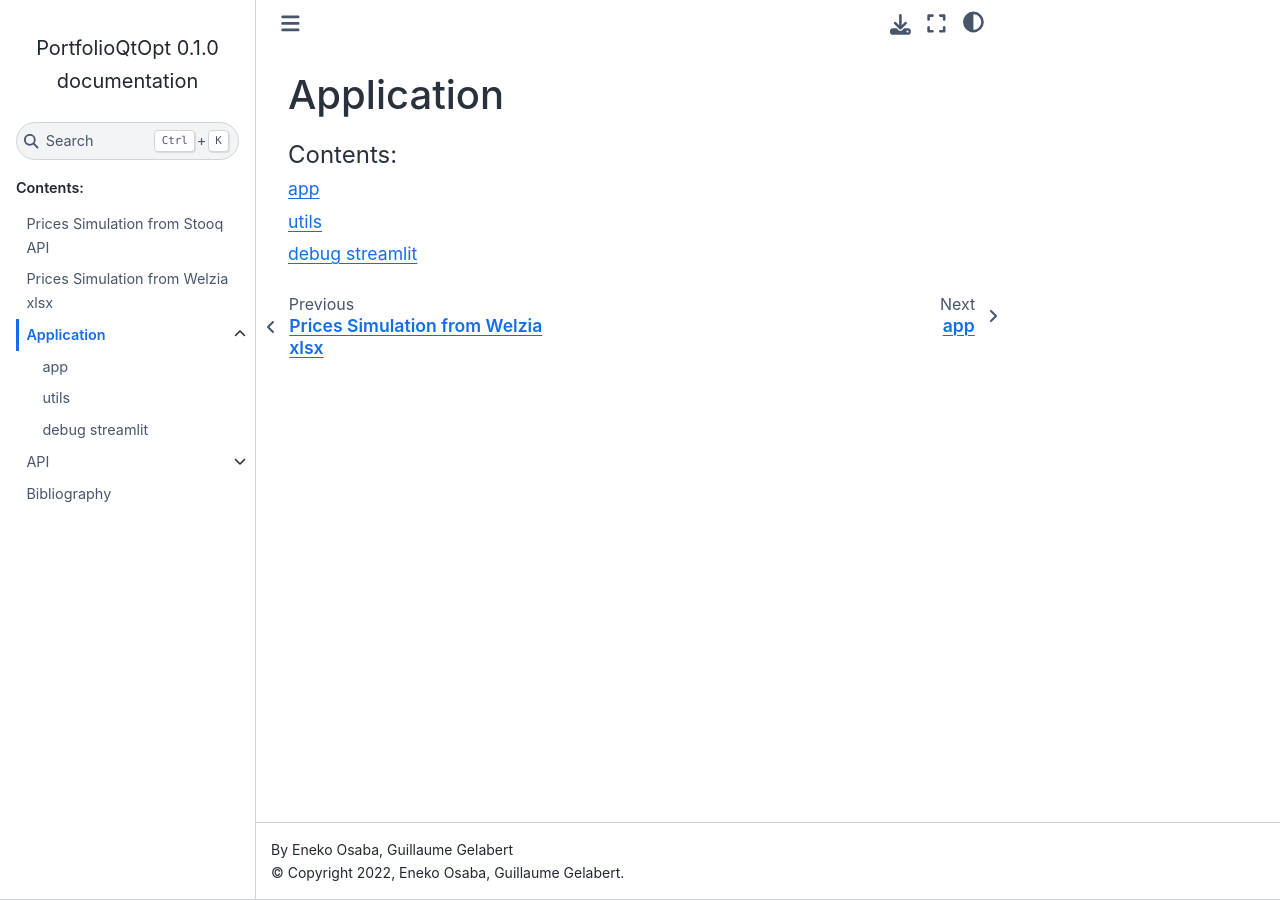
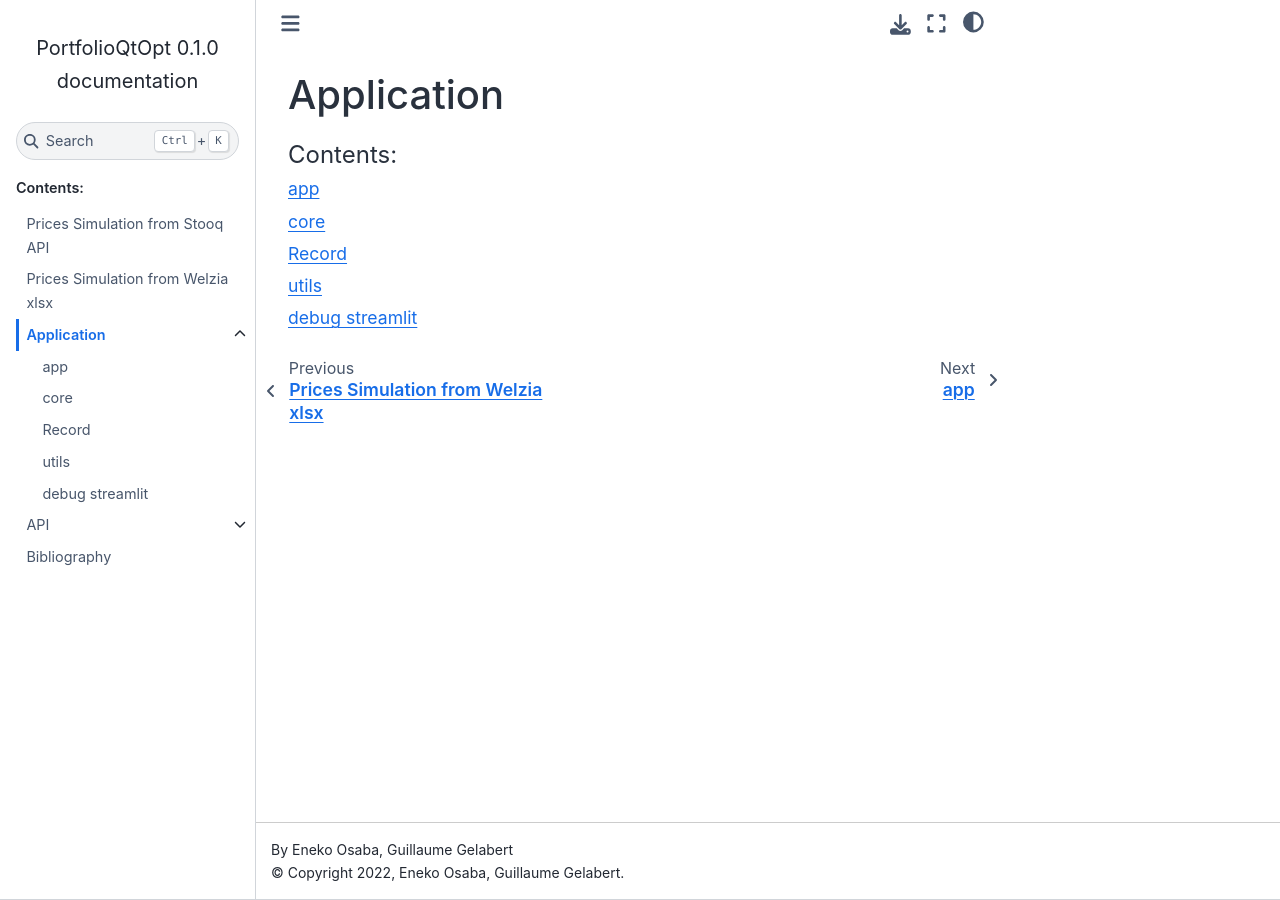
Before and after one commit to GuiGel/PortfolioQtOpt, a Sphinx documentation site: the page built from docs/source/application.rst, in a window 1280 px wide. Built offline with Sphinx 7.4.7 and the Sphinx Book theme 1.1.4, drawn with Linux system fonts in a browser that asks for light colours.

Commit message:
:books: Update docs

```diff
--- a/docs/source/application.rst
+++ b/docs/source/application.rst
@@ -6,5 +6,7 @@ Application
    :caption: Contents:
 
    application/app
+   application/core
+   application/record
    application/utils
    application/streamlit_debug
--- a/docs/source/application/app.rst
+++ b/docs/source/application/app.rst
@@ -3,6 +3,3 @@ app
 
 .. automodule:: qoptimiza.application.app
     :members:
-    :private-members:
-    :special-members:
-    :exclude-members: __hash__
--- /dev/null
+++ b/docs/source/application/core.rst
@@ -0,0 +1,6 @@
+core
+====
+
+.. automodule:: qoptimiza.application.core
+    :members:
+    :private-members:
--- /dev/null
+++ b/docs/source/application/record.rst
@@ -0,0 +1,5 @@
+Record
+======
+
+.. automodule:: qoptimiza.application.record
+    :members:
```
